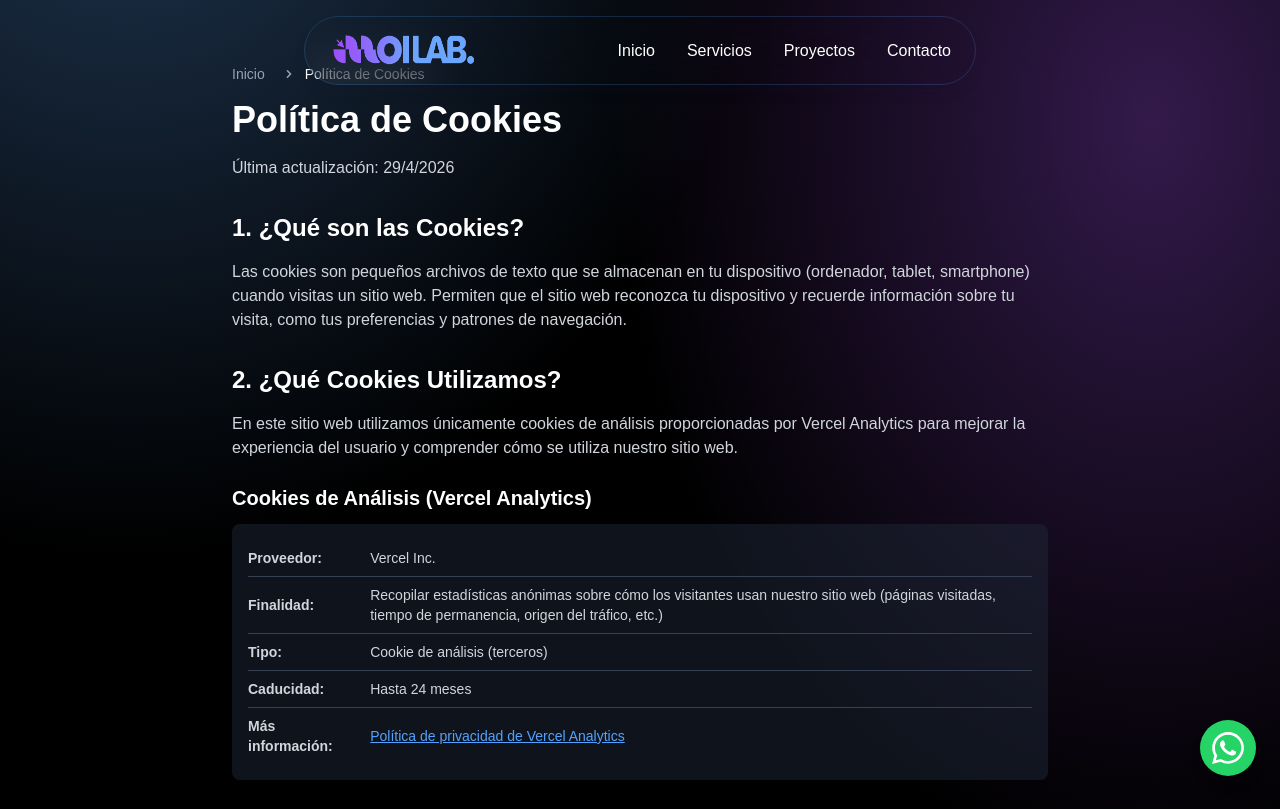
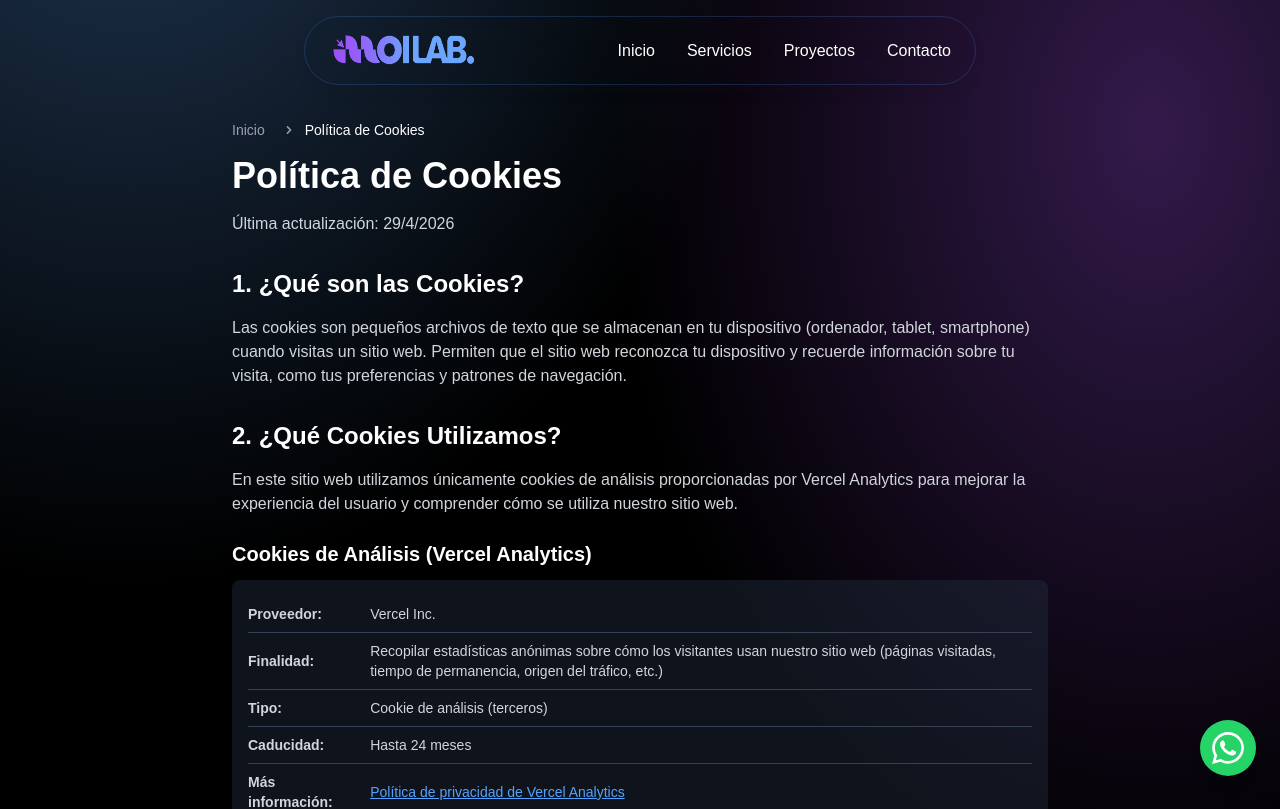
Before and after one commit to joaquincaggiano/moilab, a Next.js app: page /cookie-policy in a window 1280 px wide. Shown: the top 809 px of the page. Built offline with nearby package versions, Linux system fonts and the light colour scheme; a web font is replaced by a local one.

Commit message:
refactor(): py in pages

```diff
--- a/src/app/(pages)/cookie-policy/page.tsx
+++ b/src/app/(pages)/cookie-policy/page.tsx
@@ -17,7 +17,7 @@ const CookiePolicyPage = () => {
   ];
 
   return (
-    <article className='max-w-4xl mx-auto py-16 px-5 sm:px-10'>
+    <article className='max-w-4xl mx-auto py-30 px-5 sm:px-10'>
       <Breadcrumbs items={breadcrumbItems} />
       <header className='mb-8'>
         <h1 className='text-4xl font-bold text-white mb-4'>
--- a/src/app/(pages)/page.tsx
+++ b/src/app/(pages)/page.tsx
@@ -4,6 +4,7 @@ import VideoFrames from '@/app/components/sections/video-frames/VideoFrames';
 import Services from '../services/components/section/Services';
 import Projects from '../projects/components/section/Projects';
 import Contact from '../contact/components/section/Contact';
+import { Footer } from '../components/sections/footer/Footer';
 
 export const metadata: Metadata = {
   title: {
@@ -55,6 +56,8 @@ export default function HomePage() {
       <Projects />
 
       <Contact />
+
+      <Footer />
     </main>
   );
 }
--- a/src/app/(pages)/privacy-policy/page.tsx
+++ b/src/app/(pages)/privacy-policy/page.tsx
@@ -17,7 +17,7 @@ const PrivacyPolicyPage = () => {
   ];
 
   return (
-    <article className='max-w-4xl mx-auto py-16 px-5 sm:px-10'>
+    <article className='max-w-4xl mx-auto py-30 px-5 sm:px-10'>
       <Breadcrumbs items={breadcrumbItems} />
       <header className='mb-8'>
         <h1 className='text-4xl font-bold text-white mb-4'>
--- a/src/app/(pages)/terms-and-conditions/page.tsx
+++ b/src/app/(pages)/terms-and-conditions/page.tsx
@@ -17,7 +17,7 @@ const TermsAndConditionsPage = () => {
   ];
 
   return (
-    <article className='max-w-4xl mx-auto py-16 px-5 sm:px-10'>
+    <article className='max-w-4xl mx-auto py-30 px-5 sm:px-10'>
       <Breadcrumbs items={breadcrumbItems} />
       <header className='mb-8'>
         <h1 className='text-4xl font-bold text-white mb-4'>
```
